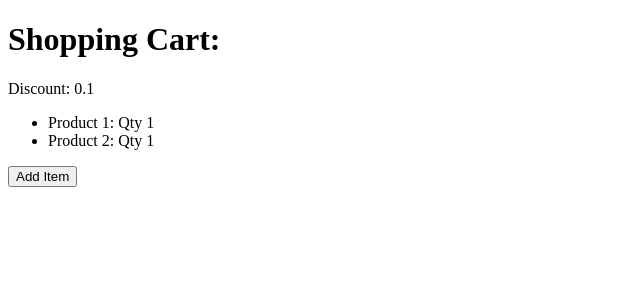
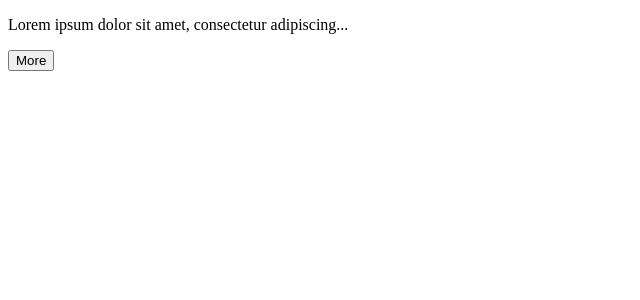
Before and after one commit to twcarbone/mosh-react-part-1, a React (Vite) app: page / in a window 1280 px wide. Shown: the top 300 px of the page, without its empty margins (0-640 px from the left). Built offline with nearby package versions, Linux system fonts and the light colour scheme.

Commit message:
Managing State - Exercise 4: expandable text component

```diff
--- a/src/App.tsx
+++ b/src/App.tsx
@@ -1,35 +1,22 @@
 import { useState } from "react";
 
+import ExpandableText from "./components/ExpandableText";
+
 function App() {
-  const [cart, setCart] = useState({
-    discount: 0.1,
-    items: [
-      { id: 1, title: "Product 1", quantity: 1 },
-      { id: 2, title: "Product 2", quantity: 1 },
-    ],
-  });
-
-  function handleClick() {
-    setCart({
-      ...cart,
-      items: cart.items.map((item) =>
-        item.id === 1 ? { ...item, quantity: item.quantity + 1 } : item,
-      ),
-    });
-  }
-
   return (
     <div>
-      <h1>Shopping Cart:</h1>
-      <p>Discount: {cart.discount}</p>
-      <ul>
-        {cart.items.map((item) => (
-          <li key={item.id}>
-            {item.title}: Qty {item.quantity}
-          </li>
-        ))}
-      </ul>
-      <button onClick={handleClick}>Add Item</button>
+      <ExpandableText maxChars={50}>
+        Lorem ipsum dolor sit amet, consectetur adipiscing elit. Quisque
+        sagittis quis velit et semper. Nullam nec libero aliquam, bibendum elit
+        non, varius sapien. Sed malesuada vitae dolor ac suscipit. Quisque non
+        varius leo. Ut viverra finibus sem, ac feugiat tortor. Nam ac mauris
+        eget massa rutrum feugiat. Ut efficitur dui eget velit maximus, nec
+        commodo libero dignissim. In ut finibus libero. Morbi ipsum erat,
+        convallis non ligula vel, laoreet convallis lectus. Nullam in nisl quis
+        nulla molestie vulputate. Sed lacinia pretium metus. Quisque facilisis
+        semper gravida. Cras in metus tincidunt, convallis augue a, aliquet
+        felis. Lorem ipsum dolor sit amet, consectetur adipiscing elit.
+      </ExpandableText>
     </div>
   );
 }
--- /dev/null
+++ b/src/components/ExpandableText.tsx
@@ -0,0 +1,27 @@
+import { useState } from "react";
+
+interface Props {
+  maxChars?: number;
+  children: string;
+}
+
+function ExpandableText({ maxChars = 100, children }: Props) {
+  const [isExpanded, setExpanded] = useState(children.length <= maxChars);
+
+  if (children.length <= maxChars) return <p>{children}</p>;
+
+  const text = isExpanded ? children : children.substring(0, maxChars) + "...";
+
+  function handleClick() {
+    setExpanded(!isExpanded);
+  }
+
+  return (
+    <>
+      <p>{text}</p>
+      <button onClick={handleClick}>{isExpanded ? "Less" : "More"}</button>
+    </>
+  );
+}
+
+export default ExpandableText;
```
